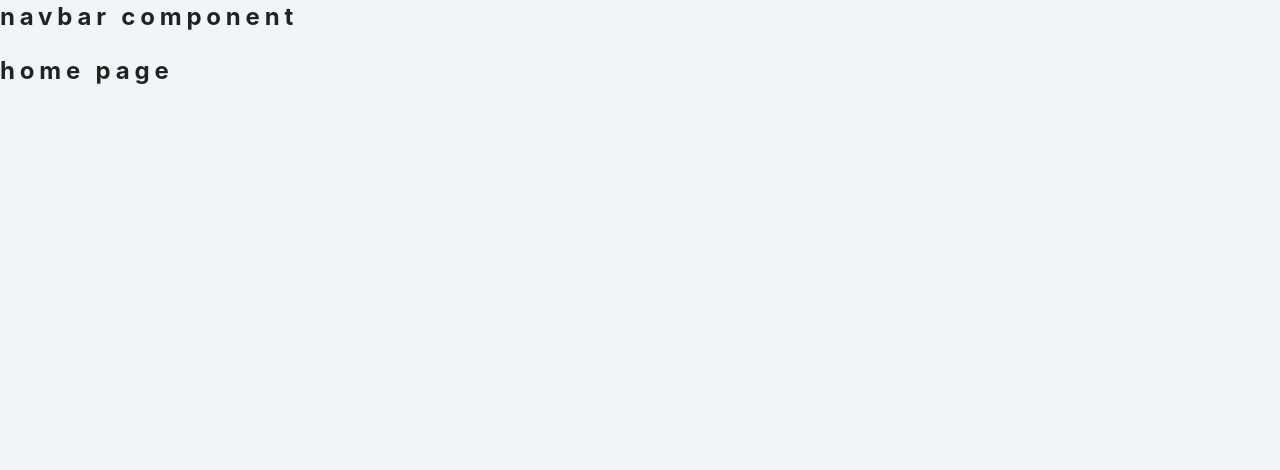
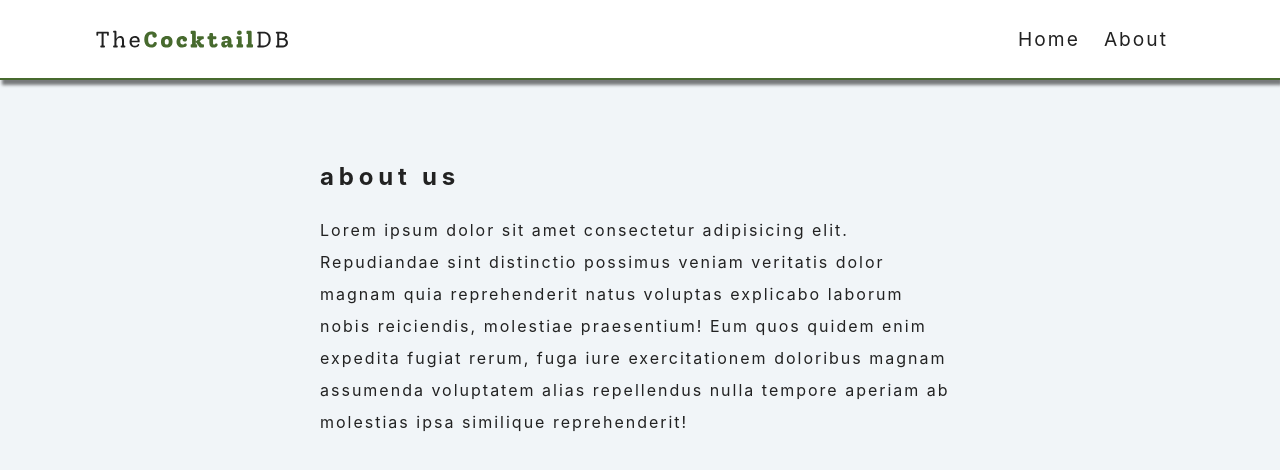
Before and after one commit to mustafatayfur/coctail-react, a React (Create React App) app: page /about in a window 1280 px wide. Shown: the top 470 px of the page. Built offline with nearby package versions, Linux system fonts and the light colour scheme.

Commit message:
navbar and about files are created

```diff
--- a/src/App.js
+++ b/src/App.js
@@ -16,7 +16,7 @@ function App() {
                 <Home/>
             </Route>
             <Route path="/about" >
-                <Home/>
+                <About/>
             </Route>
             <Route path="/coctail/:id" >
                 <SingleCocktail/>
--- a/src/components/Navbar.js
+++ b/src/components/Navbar.js
@@ -4,9 +4,21 @@ import logo from '../logo.svg'
 
 const Navbar = () => {
   return (
-    <div>
-      <h2>navbar component</h2>
-    </div>
+    <nav className='navbar'>
+        <div className="nav-center">
+            <Link to='/'>
+                <img src={logo} alt="coctail db logo" className='logo' />
+            </Link>
+            <ul className='nav-links'>
+              <li>
+                  <Link to='/'>Home</Link>
+              </li>
+              <li>
+                  <Link to='/about'>About</Link>
+              </li>
+            </ul>
+        </div>
+      </nav>
   )
 }
 
--- a/src/pages/About.js
+++ b/src/pages/About.js
@@ -2,9 +2,12 @@ import React from 'react'
 
 const About = () => {
   return (
-    <div>
-      <h2>about page</h2>
-    </div>
+    <section className='section about-section'>
+      <h1>about us</h1>
+      <p>
+          Lorem ipsum dolor sit amet consectetur adipisicing elit. Repudiandae sint distinctio possimus veniam veritatis dolor magnam quia reprehenderit natus voluptas explicabo laborum nobis reiciendis, molestiae praesentium! Eum quos quidem enim expedita fugiat rerum, fuga iure exercitationem doloribus magnam assumenda voluptatem alias repellendus nulla tempore aperiam ab molestias ipsa similique reprehenderit!
+      </p>
+    </section>
   )
 }
 
```
